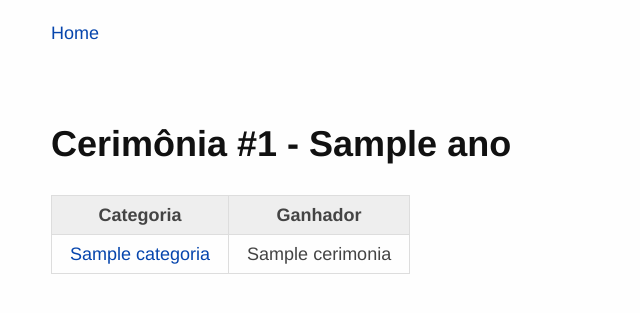
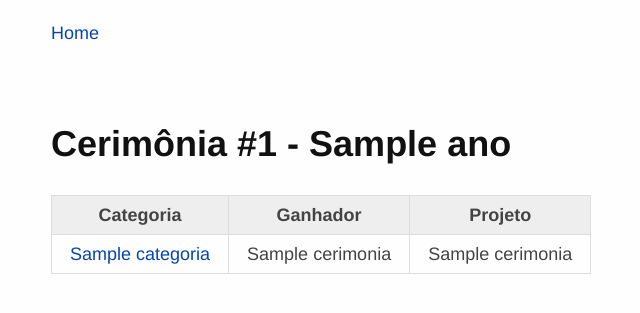
Before and after one commit to filipevf23/Oscar-BD25, a Flask app: template templates/cerimonia.html in a window 1280 px wide. Shown: the top 313 px of the page, without its empty margins (211-851 px from the left). Run offline with Flask 3, Linux system fonts and the light colour scheme; the template is opened without the code that fills it: most values are stand-ins (such as "Sample title", 1, 10 or a date in 2020).

Commit message:
Nomeado agora aparece junto com o projeto que participou

```diff
--- a/app.py
+++ b/app.py
@@ -37,10 +37,11 @@ def cerimonias():
 def cerimonia(id):
     cerimonia = db.execute(
         """
-        SELECT cer.cerimonia_id, cer.ano, ca.categoria, ne.nome, ca.categoria_ano_id
+        SELECT cer.cerimonia_id, cer.ano, ca.categoria, f.nome AS filme_nome, ne.nome, ca.categoria_ano_id
         FROM cerimonia AS cer
         JOIN categoria_ano AS ca ON ca.cerimonia_id = cer.cerimonia_id
         JOIN nomeacao AS n ON n.categoria_ano_id = ca.categoria_ano_id
+        JOIN filme AS f ON f.filme_id = n.filme_id
         JOIN concorre AS conc ON conc.nomeacao_id = n.nomeacao_id
         JOIN nomeado AS ne ON ne.nomeado_id = conc.nomeado_id
         WHERE n.ganhou = '1.0'
@@ -55,14 +56,16 @@ def cerimonia(id):
 def categoria(id):
     nomeacoes = db.execute(
         """
-        SELECT cat.categoria_canonica, ca.categoria, ne.nome, ca.categoria_ano_id, cer.ano, cer.cerimonia_id
+        SELECT cat.categoria_canonica, ca.categoria, f.nome AS filme_nome, ne.nome, ca.categoria_ano_id, cer.ano, cer.cerimonia_id
         FROM cerimonia as cer
         JOIN categoria_ano as ca on ca.cerimonia_id = cer.cerimonia_id
         JOIN categoria as cat on cat.categoria_id = ca.categoria_id
         JOIN nomeacao as n on n.categoria_ano_id = ca.categoria_ano_id
+        JOIN filme as f on f.filme_id = n.filme_id
         JOIN concorre as conc on conc.nomeacao_id = n.nomeacao_id
         JOIN nomeado as ne on ne.nomeado_id = conc.nomeado_id
         WHERE ca.categoria_ano_id = ?
+        ORDER BY n.ganhou
         """
         , (id,)
     ).fetchall()
--- a/templates/categoria.html
+++ b/templates/categoria.html
@@ -9,13 +9,13 @@
 </p>
 
 
-<h2>Ganhador: {{ ganhador.nome }}</h2>
+<h2>Ganhador: {{ ganhador.nome }} ({{ ganhador.filme_nome}})</h2>
 
 <h3>Nomeados:</h3>
 
     {% for n in nomeacoes %}
 
-        <p>{{ n.nome }}</p>
+        <p>{{ n.nome }} ({{ n.filme_nome }})</p>
 
     {% endfor %}
 
--- a/templates/cerimonia.html
+++ b/templates/cerimonia.html
@@ -12,6 +12,9 @@
         <th>
             Ganhador
         </th>
+        <th>
+            Projeto
+        </th>
     </tr>
 
     {% for c in cerimonia %}
@@ -23,6 +26,9 @@
         <td>
             {{ c.nome }}
         </td>
+        <td>
+            {{ c.filme_nome }}
+        </td>
     </tr>
 
     {% endfor %}
```
Also changed, not shown: teste.py (deleted).
